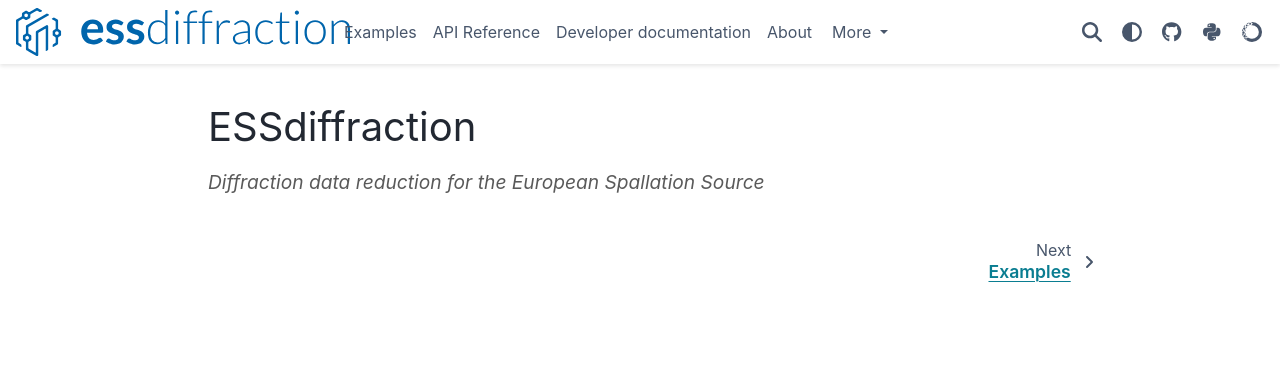
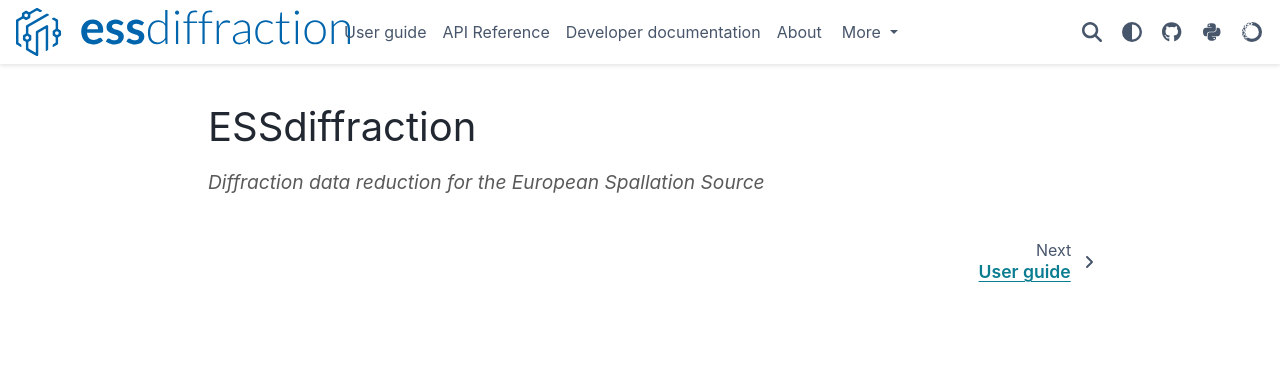
Before and after one commit to scipp/essdiffraction, a Sphinx documentation site: the page built from docs/index.md, in a window 1280 px wide. Shown: the top 371 px of the page. Built offline with Sphinx 7.4.7 and the PyData theme 0.15.4, drawn with Linux system fonts in a browser that asks for light colours; the version number could not be read and is left out.

Commit message:
Rename examples to user-guide

````diff
--- a/docs/index.md
+++ b/docs/index.md
@@ -10,7 +10,7 @@
 hidden:
 ---
 
-examples/index
+user-guide/index
 api-reference/index
 developer/index
 about/index
--- a/docs/examples/index.md
+++ b/docs/user-guide/index.md
@@ -1,8 +1,8 @@
-# Examples
+# User guide
 
 ```{toctree}
 ---
-maxdepth: 2
+maxdepth: 1
 ---
 
 POWGEN_data_reduction
````
Also changed, not shown: docs/user-guide/POWGEN_data_reduction.ipynb (renamed from docs/examples/POWGEN_data_reduction.ipynb), docs/user-guide/preprocess_files.ipynb (renamed from docs/examples/preprocess_files.ipynb), 1 other file.
